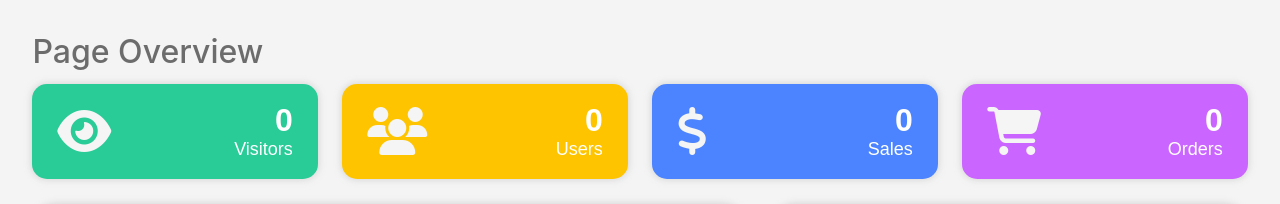
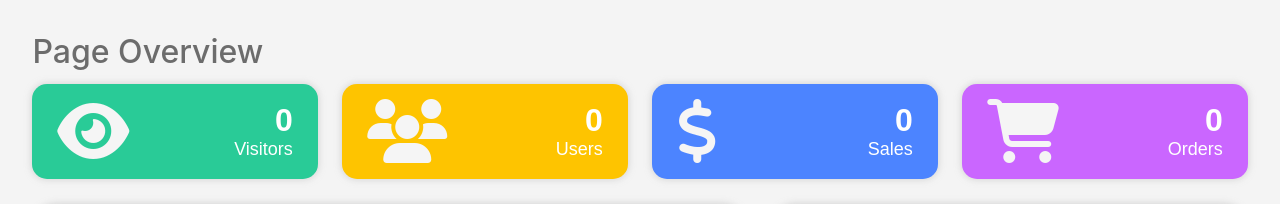
Before and after one commit to ViktorCosenza/avaliacao, a React (Create React App) app: page / in a window 1280 px wide. Shown: the top 204 px of the page. Built offline with nearby package versions, Linux system fonts and the light colour scheme; no server answers.

Commit message:
aumento tamanho icons 3x -> 4x

```diff
--- a/src/Menu/Menu.js
+++ b/src/Menu/Menu.js
@@ -32,10 +32,10 @@ class Menu extends React.Component {
   render () {
     return (
       <div className='menu'>
-        <MenuItem color='#29cb97' name='Visitors' value={this.state.visitors} icon='fas fa-eye fa-3x' />
-        <MenuItem color='#fec400' name='Users' value={this.state.users} icon='fas fa-users fa-3x' />
-        <MenuItem color='#4c84ff' name='Sales' value={this.state.sales} icon='fas fa-dollar-sign fa-3x' />
-        <MenuItem color='#ca66ff' name='Orders' value={this.state.orders} icon='fas fa-shopping-cart fa-3x' />
+        <MenuItem color='#29cb97' name='Visitors' value={this.state.visitors} icon='fas fa-eye fa-4x' />
+        <MenuItem color='#fec400' name='Users' value={this.state.users} icon='fas fa-users fa-4x' />
+        <MenuItem color='#4c84ff' name='Sales' value={this.state.sales} icon='fas fa-dollar-sign fa-4x' />
+        <MenuItem color='#ca66ff' name='Orders' value={this.state.orders} icon='fas fa-shopping-cart fa-4x' />
       </div>
     )
   }
```
